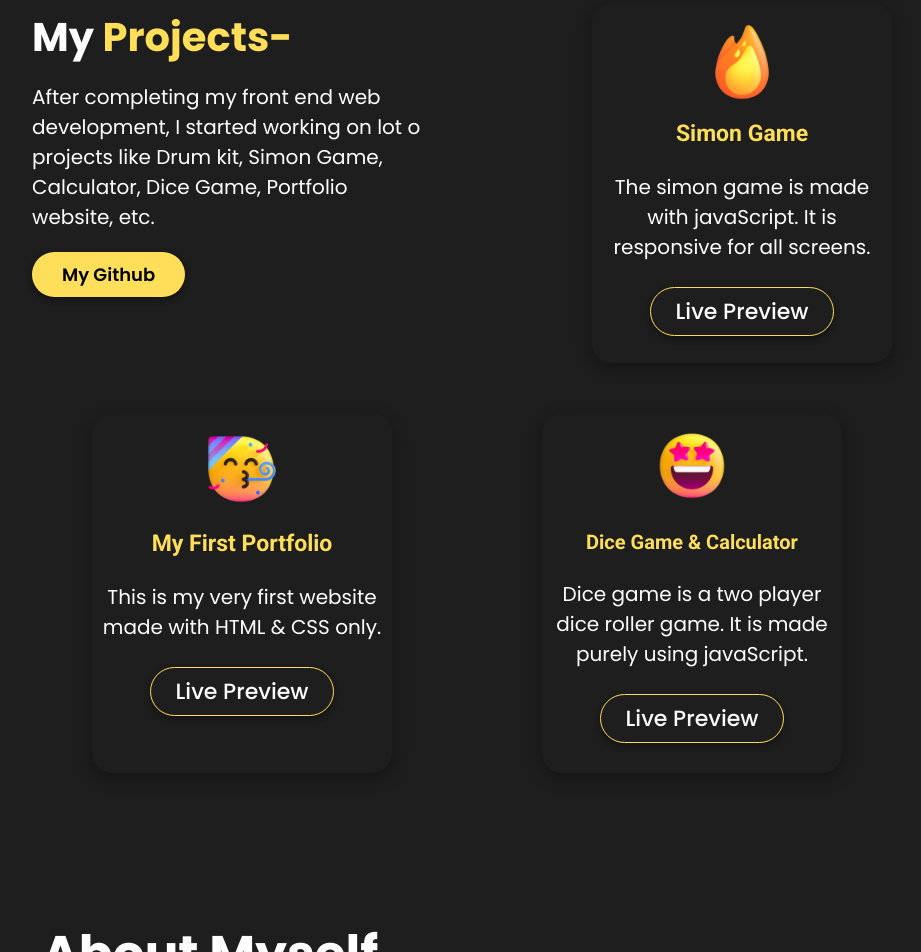
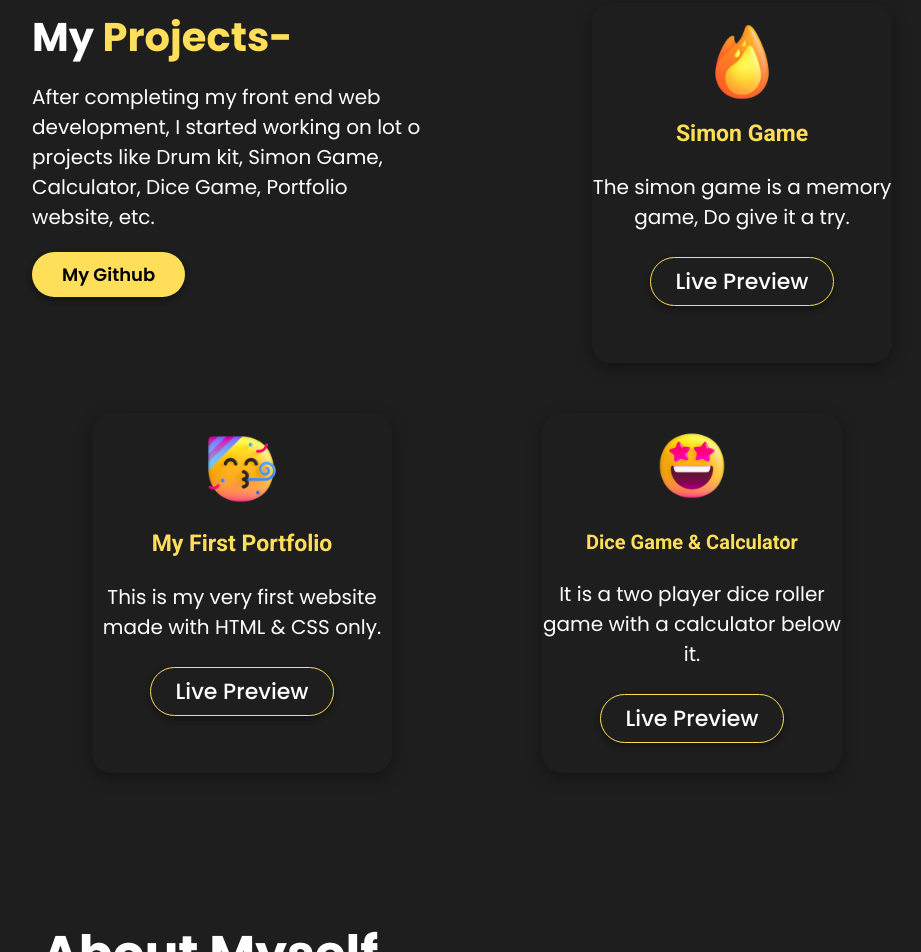
Before and after one commit to ayushnarangofficial/portfolio, a plain HTML site: page index.html in a window 1280 px wide. Shown: the part 749-1701 px from the top of the page, without its empty margins (18-939 px from the left). Drawn offline with nearby package versions, Linux system fonts and the light colour scheme.

Commit message:
Update index.html

```diff
--- a/index.html
+++ b/index.html
@@ -50,7 +50,7 @@
           <img src="fire.png" alt="emoji" />
           <h3>Simon Game</h3>
           <p>
-            The simon game is made with javaScript. It is responsive for all screens.
+            The simon game is a memory game, Do give it a try.
           </p>
           <button> <a href="https://ayushnarangofficial.github.io/Simon-Game/" target="_blank" class="none-dec">Live Preview</a></button>
         </div>
@@ -58,7 +58,7 @@
           <img src="stareyes.png" alt="emoji" />
           <h4>Dice Game & Calculator</h4>
           <p>
-            Dice game is a two player dice roller game. It is made purely using javaScript.
+            It is a two player dice roller game with a calculator below it.
           </p>
           <button> <a href="https://ayushnarangofficial.github.io/dicegame-calculator/" target="_blank" class="none-dec">Live Preview</a></button>
         </div>
```
